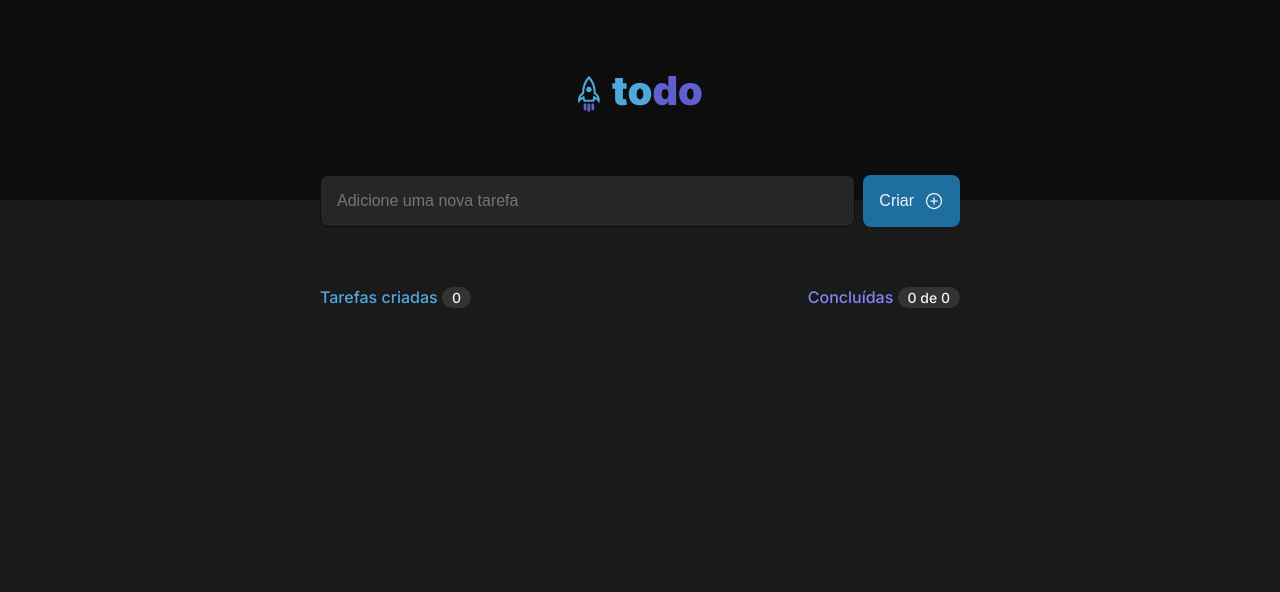
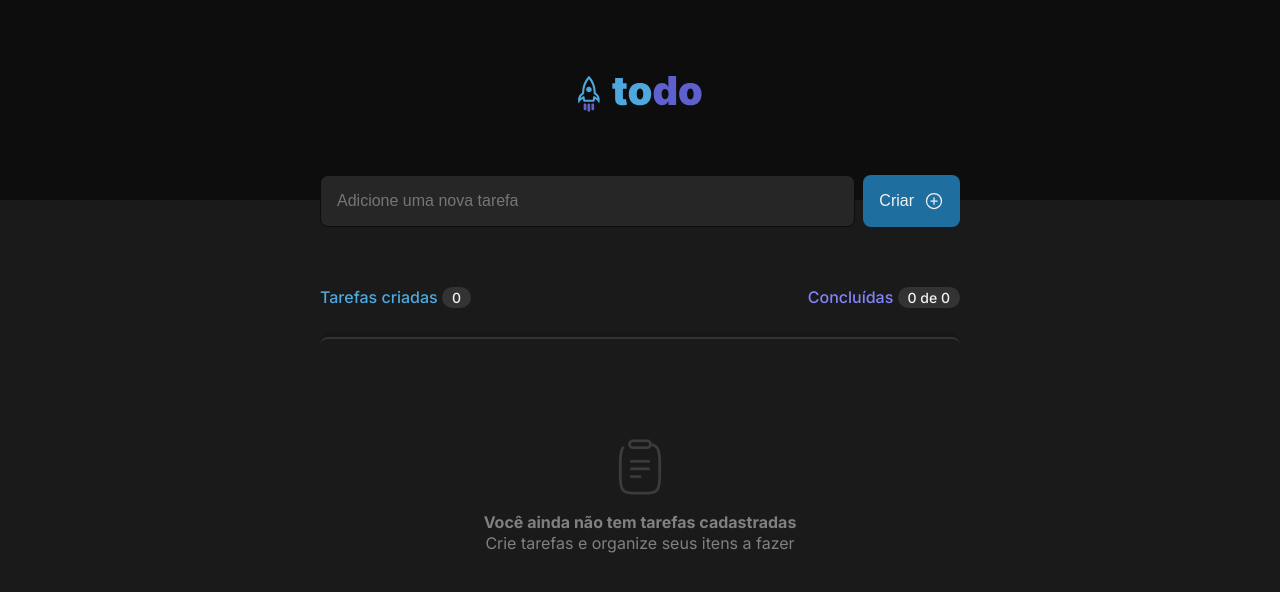
Before and after one commit to LucasFMarques2/todList---RocketSeat, a React (Vite) app: page / in a window 1280 px wide. Shown: the top 592 px of the page. Built offline with nearby package versions, Linux system fonts and the light colour scheme.

Commit message:
Finalizando projeto

```diff
--- a/src/Components/TaskList/style.module.css
+++ b/src/Components/TaskList/style.module.css
@@ -7,6 +7,8 @@
     border: 1px solid #464646;
     border-radius: 8px;
     background: var(--gray-500);
+    width: 100%;
+    color: var(--gray-100);
 }
 
 .checkButton {
@@ -59,6 +61,8 @@
     background: var(--gray-500);
     opacity: .8;
     text-decoration: line-through;
+    width: 100%;
+
 }
 
 .checkFinishedButton{
@@ -69,6 +73,7 @@
     margin-right: 2rem;
     cursor: pointer;
     transition: transform .2s;
+
 }
 
 .checkFinishedButton:hover{
--- a/src/Home/index.jsx
+++ b/src/Home/index.jsx
@@ -1,6 +1,7 @@
 import { Header } from "../Components/Header"
 import { TaskList } from "../Components/TaskList"
 import { PlusCircle } from "phosphor-react"
+import defaultIcon from '../assets/defaultIcon.svg'
 import style from './index.module.css'
 import { useState } from "react"
 
@@ -51,7 +52,14 @@ export function Home() {
                     <p>Tarefas criadas <span>{tasks.length}</span></p>
                     <p>Concluídas <span>{tasks.filter(task => task.checked).length} de {tasks.length}</span></p>
                 </div>
-                {tasks.map((task, index) => (
+                <div className={tasks.length === 0 ? style.taskListArea : style}>
+                   {tasks.length === 0 ? (
+                    <>
+                     <img src={defaultIcon} alt="Icone de agenda vazia" />
+                     <p>Você ainda não tem tarefas cadastradas</p>
+                     <span>Crie tarefas e organize seus itens a fazer</span>
+                    </>
+                   ) : (tasks.map((task, index) => (
                     <TaskList
                         key={index}
                         task={task.text}
@@ -59,7 +67,8 @@ export function Home() {
                         onToggleCheck={() => handleCheckedTask(index)}
                         onDeleteTask={deleteTask}
                     />
-                ))}
+                )))}
+                </div>
             </section>
         </div>
     );
--- a/src/Home/index.module.css
+++ b/src/Home/index.module.css
@@ -28,6 +28,7 @@
 }
 
 .tasksArea form button{
+
     display: flex;
     align-items: center;
 
@@ -74,6 +75,28 @@
     background: var(--blue-200);
 }
 
+.taskListArea{
+  border-top: 2px solid var(--gray-400);
+  display: flex;
+  flex-direction: column;
+  align-items: center;
+  justify-content: center;
+  padding: 10rem 0;
+  border-radius: 8px;
+  box-shadow: 0 -4px 0px rgba(0, 0, 0, 0.1);
+  color: var(--gray-300);
+}
+
+.taskListArea > p{
+   margin-top: 1.6rem;
+   font-weight: bold;
+   font-size: 1.6rem;
+   line-height: 1.4;
+}
+
+.taskListArea > span{
+    font-weight: 400
+}
 
 @media (max-width: 768px){
     .tasksArea{
```
Also changed, not shown: src/assets/defaultIcon.svg (added).
